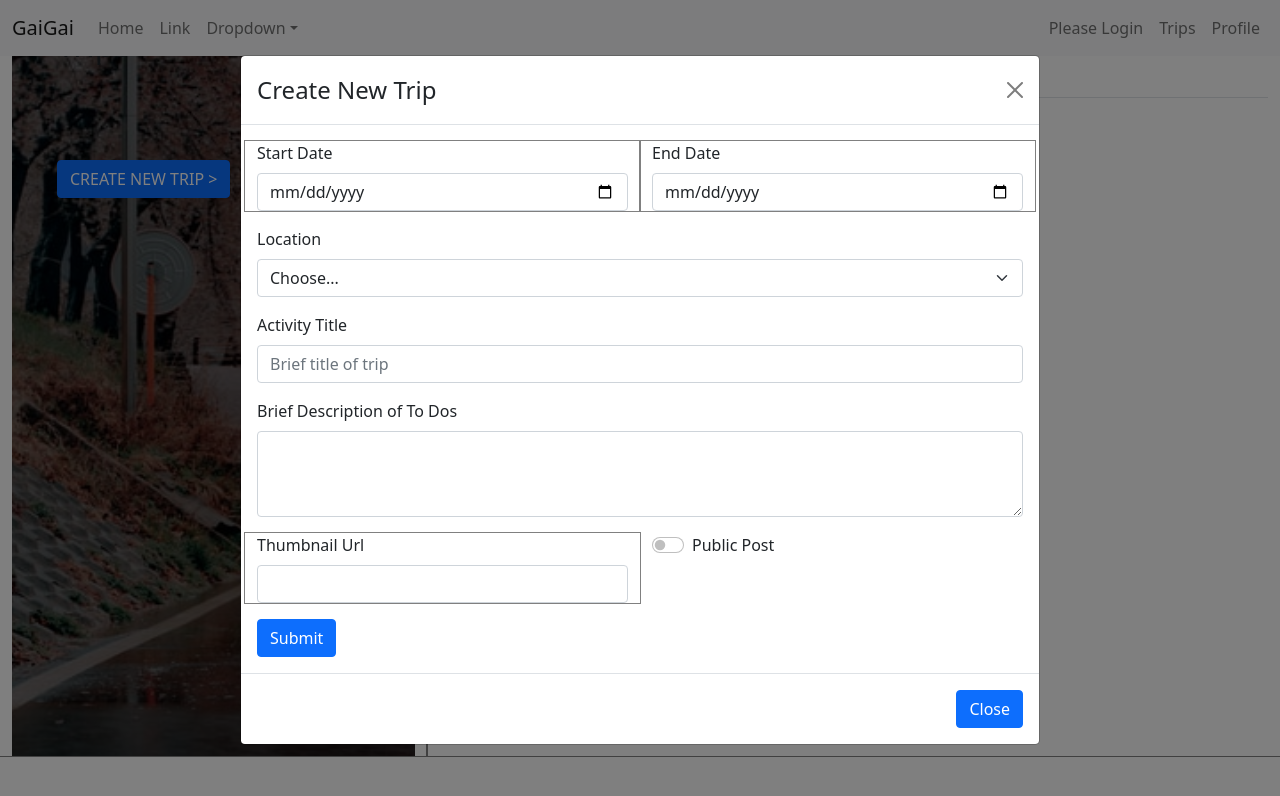
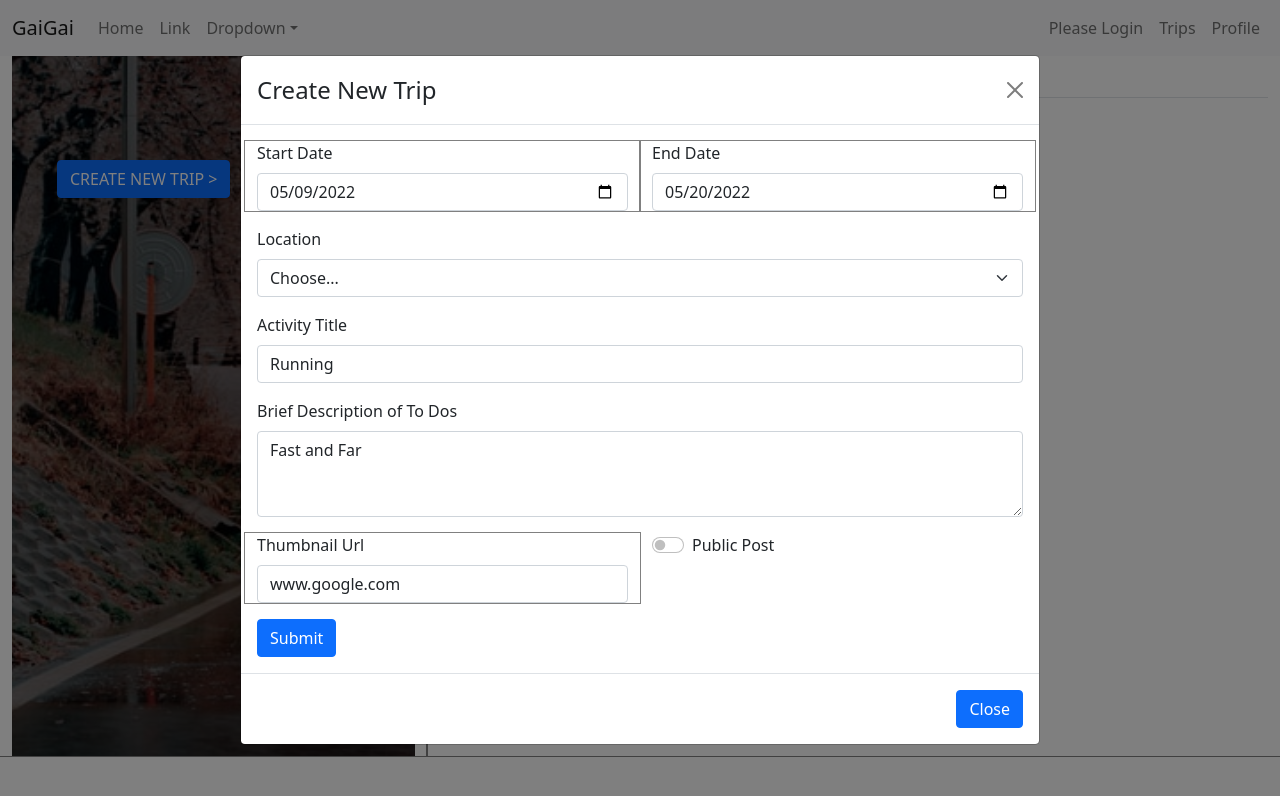
Before and after one commit to ivanleongwm/project4-gaigai-bucketlist, a React (Create React App) app in the folder frontend/: page / in a window 1280 px wide. Both pictures are taken after a click on the button "CREATE NEW TRIP >". Shown: the top 796 px of the page. Built offline with nearby package versions, Linux system fonts and the light colour scheme.

Commit message:
added handle change function to create new trip popup, to store input data in state

```diff
--- a/frontend/src/components/HomePage/CreateNewTripModal/CreateNewTripModal.jsx
+++ b/frontend/src/components/HomePage/CreateNewTripModal/CreateNewTripModal.jsx
@@ -1,7 +1,27 @@
 import './CreateNewTripModal.css'
 import {Modal, Button, Form, Row, Col} from 'react-bootstrap'
+import {useState} from 'react';
 
 function MyVerticallyCenteredModal(props) {
+    const [tripCreateData,setTripCreateData] = useState({
+        formGridStartDate : "2022-05-09",
+        formGridEndDate : "2022-05-20",
+        formGridLocation : "Singapore",
+        formGridActivityTitle : "Running",
+        formGridBriefDescription : "Fast and Far",
+        formGridThumbnailUrl : "www.google.com",
+        formGridCheckbox : true
+    });
+
+    // handle change event
+    const handleChange = (e) => {
+        e.preventDefault(); // prevent the default action
+        setTripCreateData({...tripCreateData, [e.target.id]:e.target.value}); // set name to e.target.value (event)
+        console.log(tripCreateData);
+    };
+
+    //post fetch call to create data in database, on submit
+
     return (
       <Modal
         {...props}
@@ -19,12 +39,22 @@ function MyVerticallyCenteredModal(props) {
             <Row className="mb-3">
                 <Form.Group as={Col} controlId="formGridStartDate">
                 <Form.Label>Start Date</Form.Label>
-                <Form.Control type="date" placeholder="Pick Start Date" />
+                <Form.Control
+                    type="date"
+                    placeholder="Pick Start Date"
+                    value={tripCreateData.formGridStartDate}
+                    onChange={handleChange}
+                />
                 </Form.Group>
 
                 <Form.Group as={Col} controlId="formGridEndDate">
                 <Form.Label>End Date</Form.Label>
-                <Form.Control type="date" placeholder="Pick End Date" />
+                <Form.Control
+                    type="date"
+                    placeholder="Pick End Date"
+                    value={tripCreateData.formGridEndDate}
+                    onChange={handleChange}
+                />
                 </Form.Group>
             </Row>
 
@@ -38,19 +68,37 @@ function MyVerticallyCenteredModal(props) {
 
             <Form.Group className="mb-3" controlId="formGridActivityTitle">
                 <Form.Label>Activity Title</Form.Label>
-                <Form.Control placeholder="Brief title of trip" />
+                <Form.Control
+                    type="text"
+                    placeholder="Brief title of trip"
+                    value={tripCreateData.formGridActivityTitle}
+                    onChange={handleChange}
+                    />
             </Form.Group>
-            <Form.Group className="mb-3" controlId="exampleForm.ControlTextarea1">
+            <Form.Group className="mb-3" controlId="formGridBriefDescription">
                 <Form.Label>Brief Description of To Dos</Form.Label>
-                <Form.Control as="textarea" rows={3} />
+                <Form.Control
+                    as="textarea"
+                    rows={3}
+                    value={tripCreateData.formGridBriefDescription}
+                    onChange={handleChange}
+                />
             </Form.Group>
             <Row className="mb-3">
-                <Form.Group as={Col} controlId="formGridCity">
+                <Form.Group as={Col} controlId="formGridThumbnailUrl">
                 <Form.Label>Thumbnail Url</Form.Label>
-                <Form.Control/>
+                <Form.Control
+                    value={tripCreateData.formGridThumbnailUrl}
+                    onChange={handleChange}
+                />
                 </Form.Group>
                 <Form.Group as={Col} className="mb-3" id="formGridCheckbox">
-                <Form.Check type="switch" label="Public Post" />
+                <Form.Check
+                    type="switch"
+                    label="Public Post"
+                    value={tripCreateData.formGridCheckbox} // true false not working
+                    onChange={handleChange}
+                />
                 </Form.Group>
             </Row>
             <Button variant="primary" type="submit">
```
